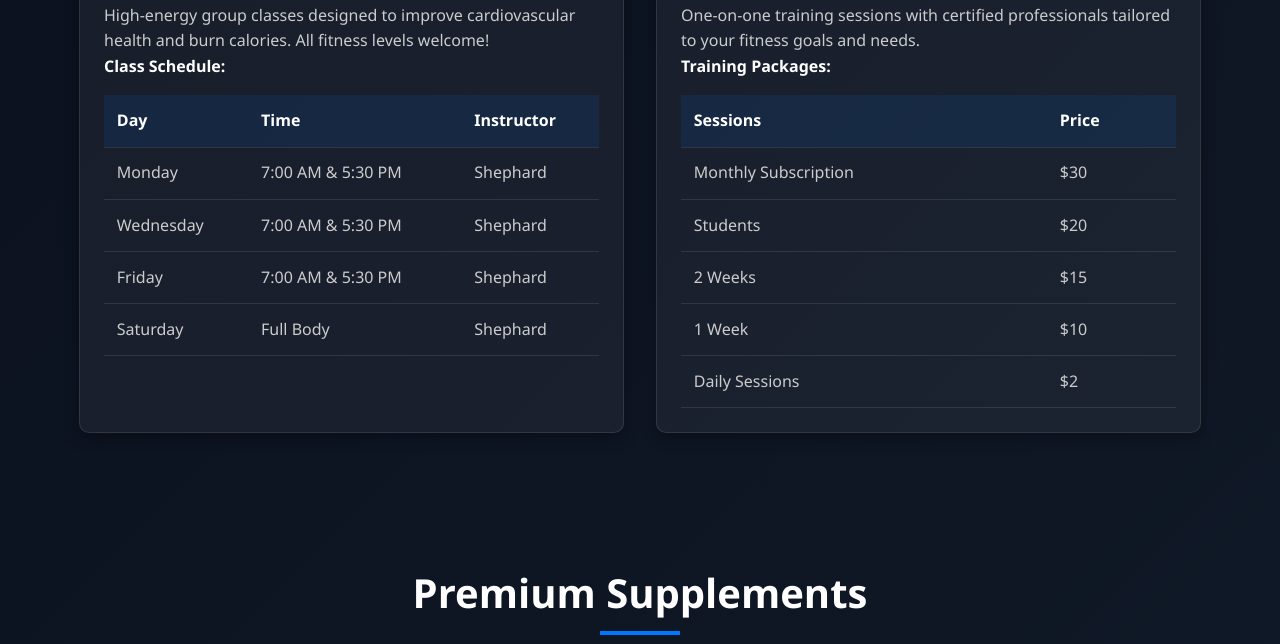
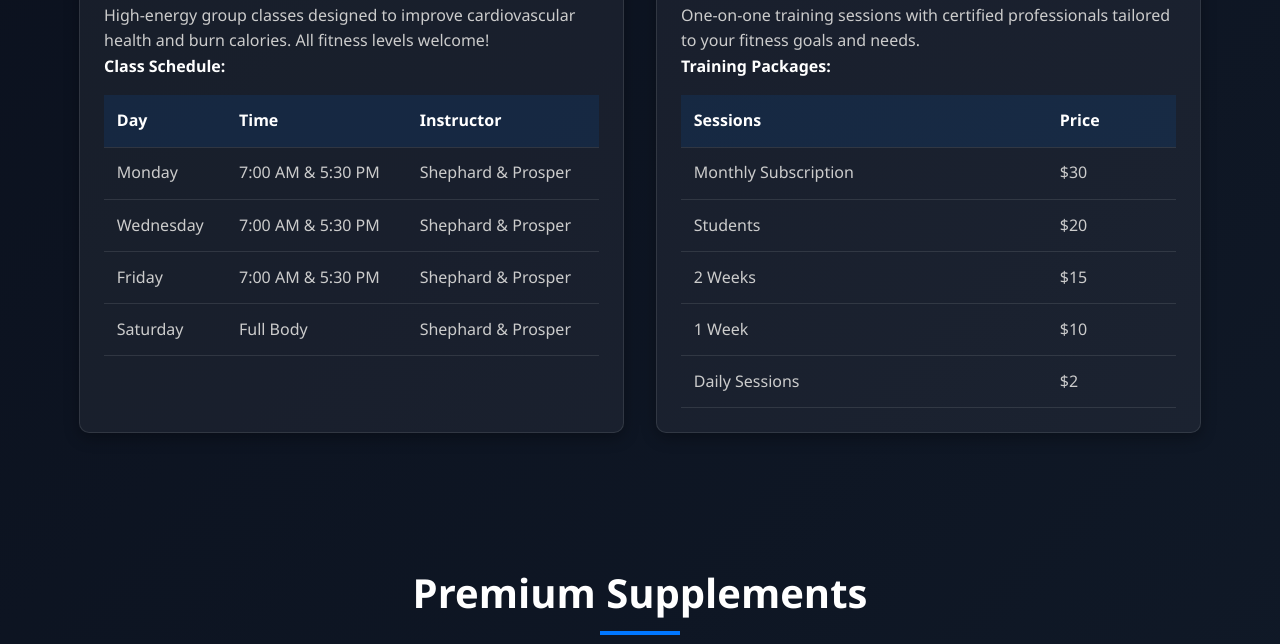
Before and after one commit to hopes43/Powerhouse-pulse-gym, a plain HTML site: page index.html in a window 1280 px wide. Shown: the part 821-1465 px from the top of the page. Drawn offline with Linux system fonts and the light colour scheme.

Commit message:
Update index.html

```diff
--- a/index.html
+++ b/index.html
@@ -567,22 +567,22 @@
                                 <tr>
                                     <td>Monday</td>
                                     <td>7:00 AM & 5:30 PM</td>
-                                    <td>Shephard</td>
+                                    <td>Shephard & Prosper</td>
                                 </tr>
                                 <tr>
                                     <td>Wednesday</td>
                                    <td>7:00 AM & 5:30 PM</td>
-                                    <td>Shephard</td>
+                                    <td>Shephard & Prosper</td>
                                 </tr>
                                 <tr>
                                     <td>Friday</td>
                                     <td>7:00 AM & 5:30 PM</td>
-                                    <td>Shephard</td>
+                                    <td>Shephard & Prosper</td>
                                 </tr>
                                 <tr>
                                     <td>Saturday</td>
                                     <td>Full Body</td>
-                                    <td>Shephard</td>
+                                    <td>Shephard & Prosper</td>
                                 </tr>
                             </tbody>
                         </table>
```
